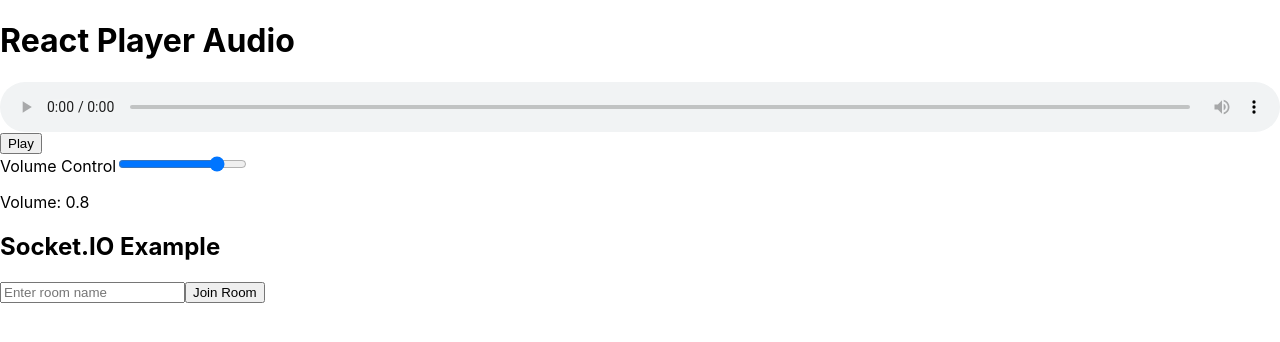
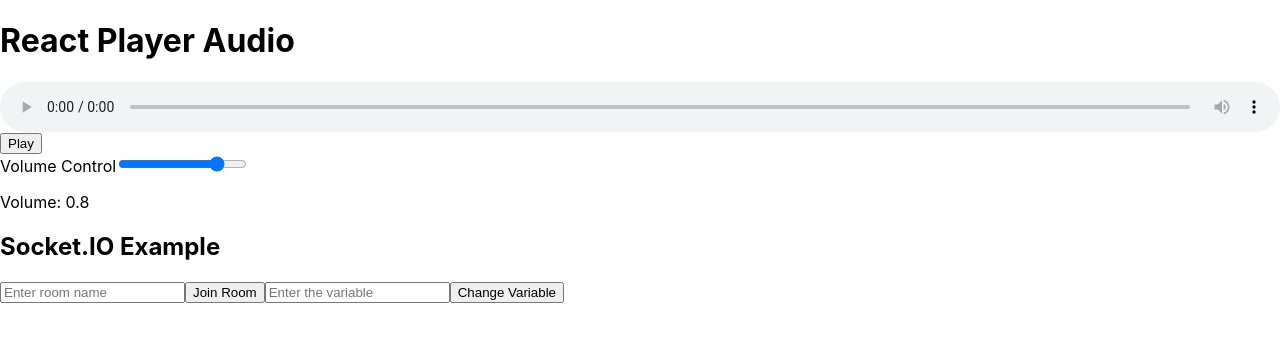
Before and after one commit to achyuta22/syntax-erro-frontend, a React (Create React App) app: page / in a window 1280 px wide. Shown: the top 342 px of the page. Built offline with nearby package versions, Linux system fonts and the light colour scheme; no server answers.

Commit message:
feat : implimented shared variable

```diff
--- a/src/Components/SocketComponent.js
+++ b/src/Components/SocketComponent.js
@@ -1,10 +1,11 @@
-// components/SocketComponent.js
 import React, { useState, useEffect } from 'react';
 import socket from '../Utils/Socket'; // Import the socket instance
 
 const SocketComponent = () => {
     const [room, setRoom] = useState(''); // State to track the room input
     const [joinedRoom, setJoinedRoom] = useState(''); // State to track the room the user joined
+    const [sharedVariable, setSharedVariable] = useState(''); // Shared variable state
+    const [variableInput, setVariableInput] = useState(''); // State to track variable input
 
     useEffect(() => {
         // Listen for the connection event
@@ -12,9 +13,16 @@
             console.log('Connected with ID:', socket.id);
         });
 
-        // Cleanup the effect
+        // Listen for variable updates from the backend
+        socket.on('variableUpdated', (newValue) => {
+            console.log('Variable updated from server:', newValue); // Debugging
+            setSharedVariable(newValue); // Update the shared variable state
+        });
+
+        // Cleanup the effect when the component unmounts
         return () => {
             socket.off('connect');
+            socket.off('variableUpdated');
         };
     }, []);
 
@@ -22,7 +30,16 @@
         if (room) {
             socket.emit('joinRoom', room); // Emit joinRoom event to the server
             setJoinedRoom(room); // Track the joined room
-            setRoom(''); // Clear the input
+            console.log(`Joined room: ${room}`); // Debugging
+            setRoom(''); // Clear the input field
+        }
+    };
+
+    const handleChangeVariable = () => {
+        if (variableInput) {
+            console.log('Changing variable to:', variableInput); // Debugging
+            socket.emit('changeVariable', variableInput); // Emit changeVariable event
+            setVariableInput(''); // Clear the variable input after submission
         }
     };
 
@@ -37,6 +54,16 @@
             />
             <button onClick={handleJoinRoom}>Join Room</button>
             {joinedRoom && <p>You joined room: {joinedRoom}</p>}
+
+            <input
+                type="text"
+                placeholder="Enter the variable"
+                value={variableInput}
+                onChange={(e) => setVariableInput(e.target.value)}
+            />
+            <button onClick={handleChangeVariable}>Change Variable</button>
+
+            {sharedVariable && <p>Variable has been updated: {sharedVariable}</p>}
         </div>
     );
 };
```
Also changed, not shown: 1 other file (tests, documents, lock files or other folders).
